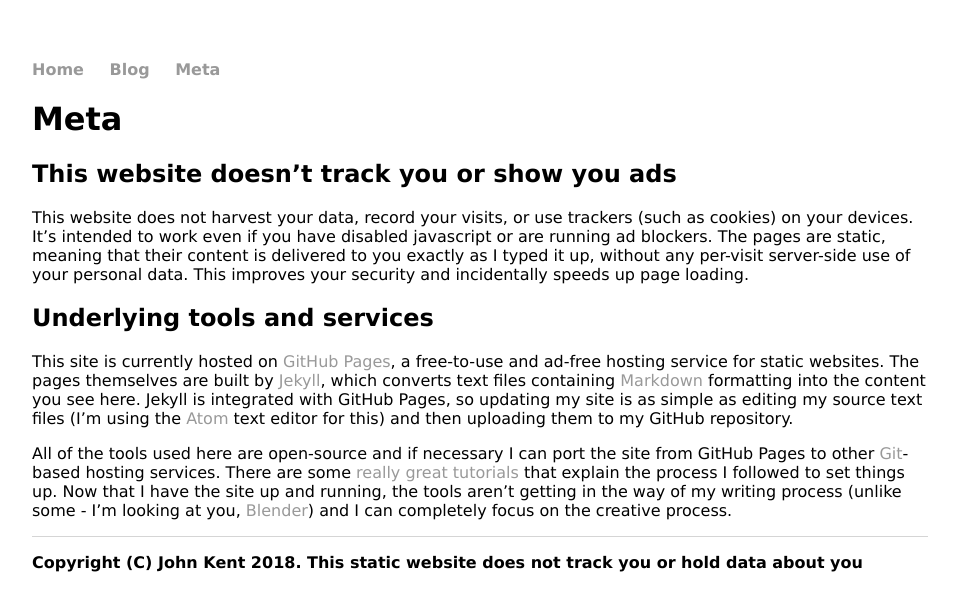
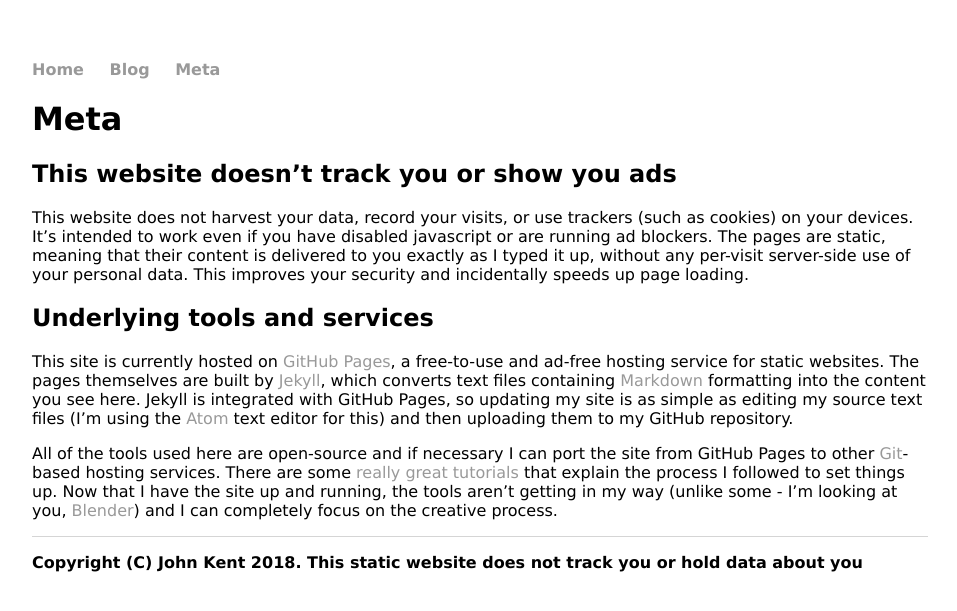
Before and after one commit to KineticLensman/KineticLensman.github.io, a Jekyll site: the page built from meta.md, in a window 1280 px wide. Shown: the top 611 px of the page, without its empty margins (160-1117 px from the left). Built offline with Jekyll 4.4.1, drawn with Linux system fonts in a browser that asks for light colours.

Commit message:
Update meta.md
Slight rewording

```diff
--- a/meta.md
+++ b/meta.md
@@ -11,4 +11,4 @@
 
 This site is currently hosted on [GitHub Pages](https://pages.github.com/), a free-to-use and ad-free hosting service for static websites. The pages themselves are built by [Jekyll](https://jekyllrb.com/), which converts text files containing [Markdown](https://daringfireball.net/projects/markdown/) formatting into the content you see here. Jekyll is integrated with GitHub Pages, so updating my site is as simple as editing my source text files (I'm using the [Atom](https://atom.io/) text editor for this) and then uploading them to my GitHub repository.
 
-All of the tools used here are open-source and if necessary I can port the site from GitHub Pages to other [Git](https://git-scm.com/)-based hosting services. There are some [really great tutorials](http://jmcglone.com/guides/github-pages/) that explain the process I followed to set things up. Now that I have the site up and running, the tools aren't getting in the way of my writing process (unlike some - I'm looking at you, [Blender](https://www.blender.org/)) and I can completely focus on the creative process.
+All of the tools used here are open-source and if necessary I can port the site from GitHub Pages to other [Git](https://git-scm.com/)-based hosting services. There are some [really great tutorials](http://jmcglone.com/guides/github-pages/) that explain the process I followed to set things up. Now that I have the site up and running, the tools aren't getting in my way (unlike some - I'm looking at you, [Blender](https://www.blender.org/)) and I can completely focus on the creative process.
```
